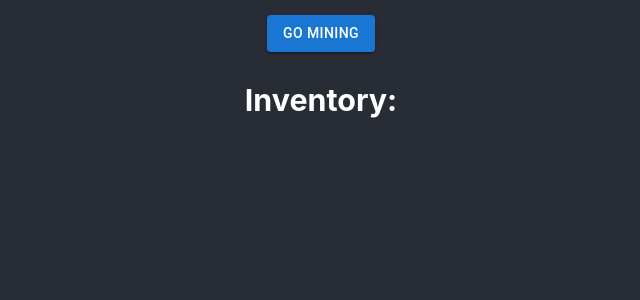
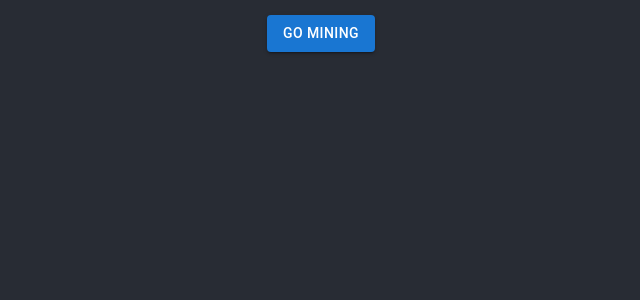
Before and after one commit to TylerSmall19/mining_simulator, a React (Create React App) app in the folder client/: page / in a window 1280 px wide. Shown: the top 300 px of the page, without its empty margins (319-959 px from the left). Built offline with nearby package versions, Linux system fonts and the light colour scheme.

Commit message:
Hide inventory unless there's more than 0 items

```diff
--- a/client/src/components/GameWindow.tsx
+++ b/client/src/components/GameWindow.tsx
@@ -25,7 +25,7 @@ export const GameWindow = (props: { children: ReactElement }) => {
     <Box>
       <Box sx={{ marginBottom: '15px', marginTop: '15px' }}>
         <Button onClick={handleStartClick} variant='contained' sx={{}}>Go Mining</Button>
-        <InventoryDisplay inventory={inventory} />
+        <InventoryDisplay inventory={inventory} itemCount={PlayerMiner.inventory.itemCount} />
       </Box>
       {props.children}
     </Box>
--- a/client/src/components/InventoryDisplay.tsx
+++ b/client/src/components/InventoryDisplay.tsx
@@ -5,15 +5,15 @@ import { APIImageSource } from '../game_logic/rendering/image_classes/APIImageSo
 import { useEffect, useState } from 'react';
 import { InventoryShape } from '../game_logic/inventory/PlayerInventoryTypes';
 
-export const InventoryDisplay = (props: { inventory: InventoryShape }) => {
+export const InventoryDisplay = (props: { inventory: InventoryShape, itemCount: number }) => {
   const [showInventory, setShowInventory] = useState(false);
 
   useEffect(() => {
-    if (props.inventory) {
+    if (props.itemCount > 0) {
       setShowInventory(true)
     } else
       setShowInventory(false);
-  }, [])
+  }, [props.itemCount])
 
   const InventoryItem = ({imageSource, itemCount, itemKey}: { imageSource: string, itemCount: number, itemKey: string }) => (
     <Grid2 key={itemKey} size='grow'>
@@ -43,7 +43,8 @@ export const InventoryDisplay = (props: { inventory: InventoryShape }) => {
                 itemKey={invKey}
                 key={invKey}
               />
-            )
+            );
+          return null;
         })}
       </Grid2>
     </>);
--- a/client/src/game_logic/inventory/PlayerInventory.ts
+++ b/client/src/game_logic/inventory/PlayerInventory.ts
@@ -1,4 +1,4 @@
-import { ADD_ITEM_EVENT, AddItemEvent } from "../../globals/customEvents";
+import { AddItemEvent } from "../../globals/customEvents";
 import { MineableMineralTypes } from "../rendering/actors/resources/mining/types/MineableMineralTypes";
 import { InventoryShape } from "./PlayerInventoryTypes";
 import isEqual from 'lodash.isequal';
```
